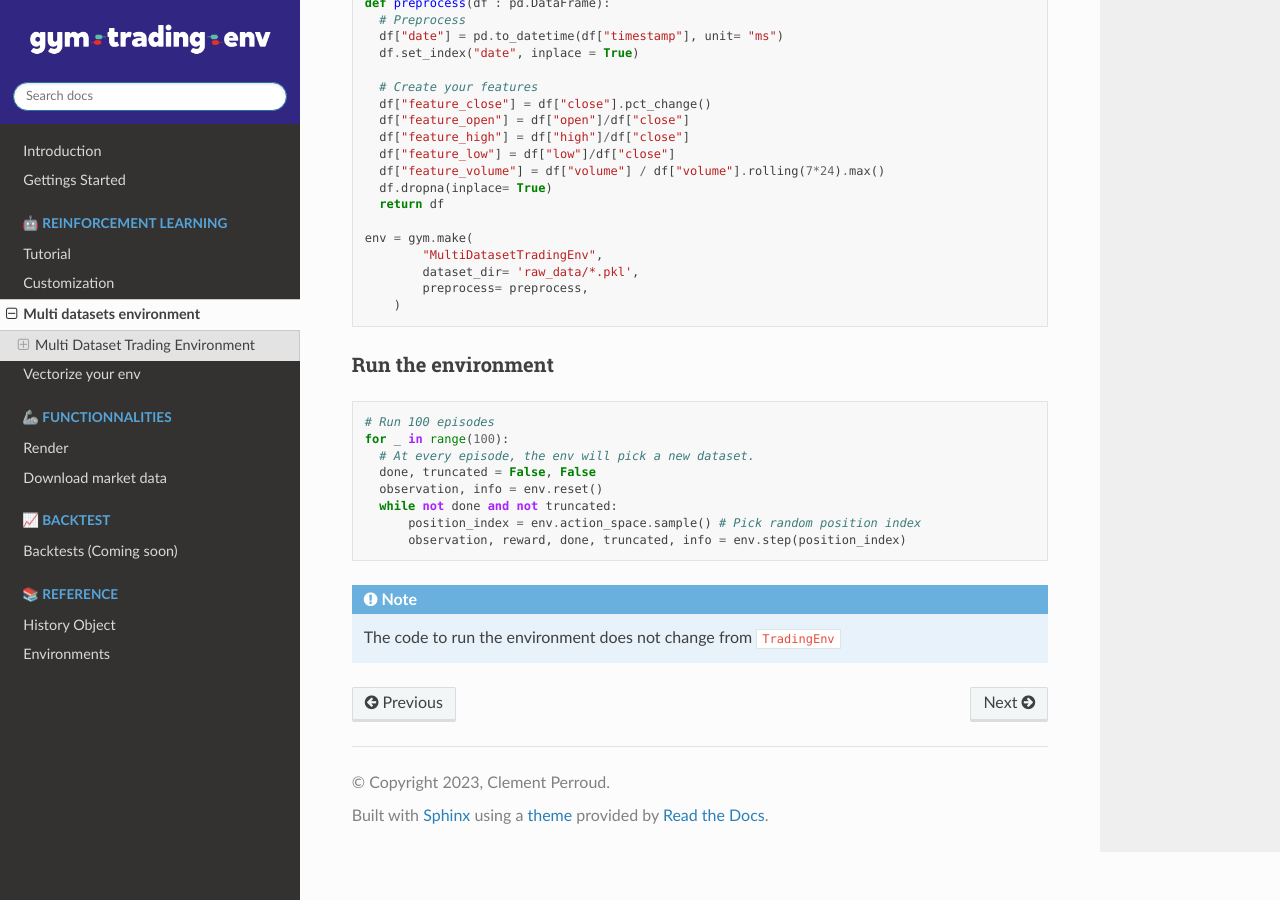
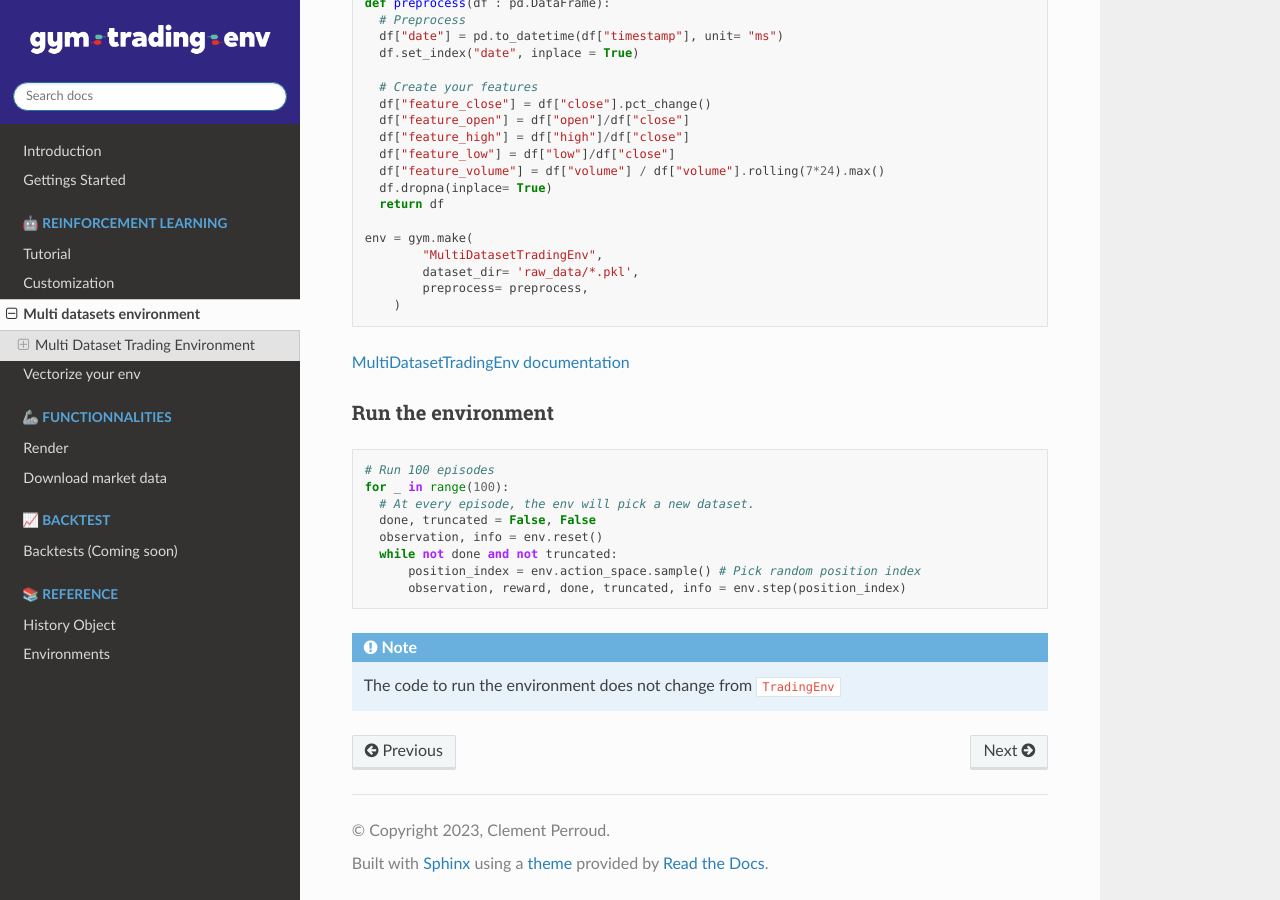
Before and after one commit to ClementPerroud/Gym-Trading-Env, a Sphinx documentation site: the page built from docs/source/multi_datasets.rst, in a window 1280 px wide and 900 px high, scrolled down 1219 px. Built offline with Sphinx 7.4.7 and the Read the Docs theme 2.0.0, drawn with Linux system fonts in a browser that asks for light colours.

Commit message:
Update multi_datasets.rst

```diff
--- a/docs/source/multi_datasets.rst
+++ b/docs/source/multi_datasets.rst
@@ -61,6 +61,8 @@
           preprocess= preprocess,
       )
 
+`MultiDatasetTradingEnv documentation <https://gym-trading-env.readthedocs.io/en/latest/documentation.html#gym_trading_env.environments.TradingEnv>`_
+
 Run the environment
 ^^^^^^^^^^^^^^^^^^^
 
```
